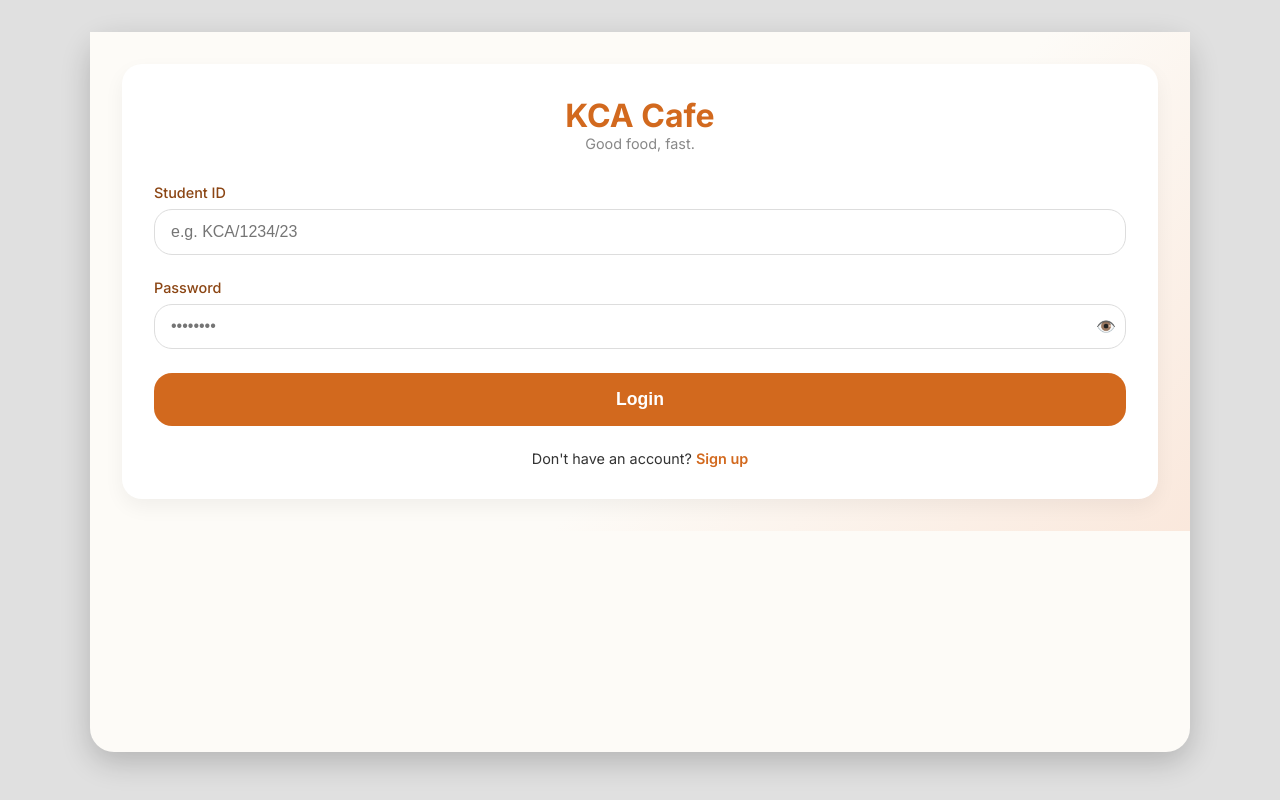
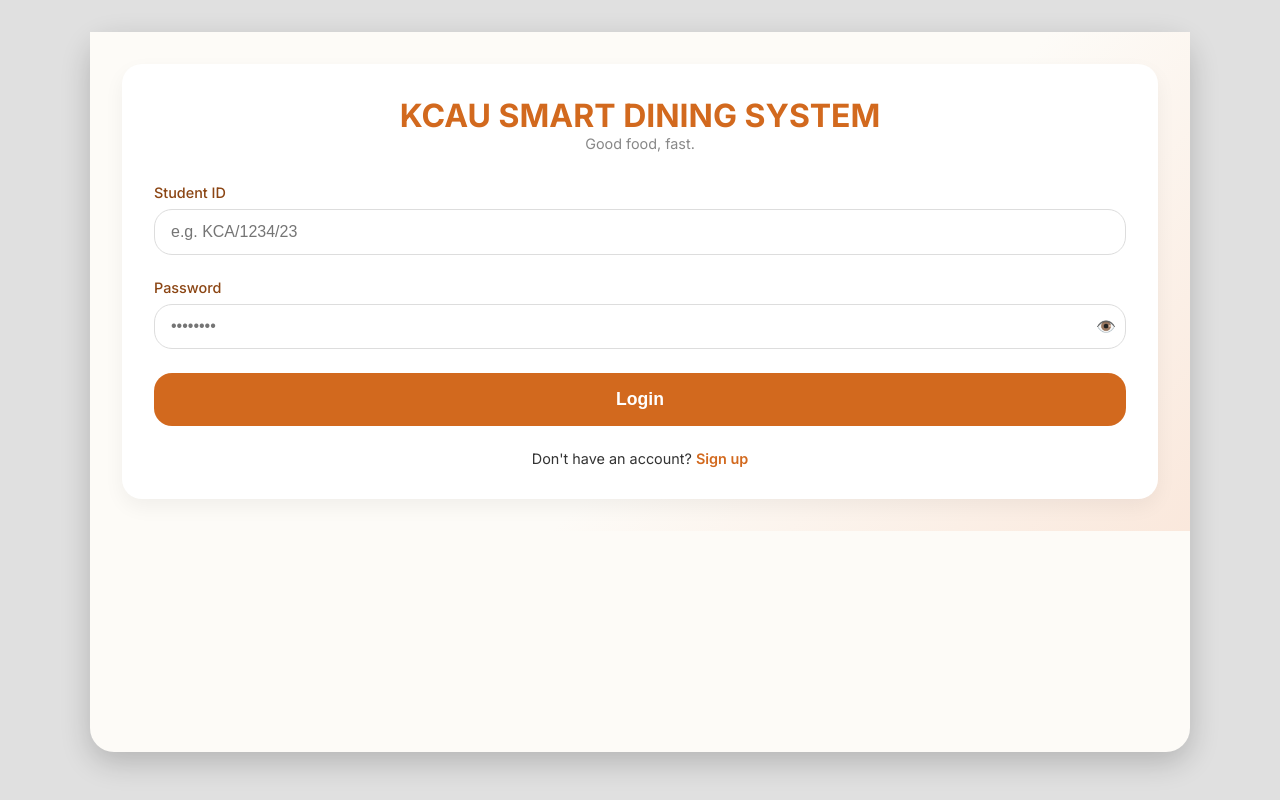
Before and after one commit to solomon476/Kca-Cafeteria, a website: page public/index.html in a window 1280 px wide. Drawn offline with Linux system fonts and the light colour scheme.

Commit message:
Update app name to KCAU SMART DINING SYSTEM

```diff
--- a/public/index.html
+++ b/public/index.html
@@ -3,7 +3,7 @@
 <head>
     <meta charset="UTF-8">
     <meta name="viewport" content="width=device-width, initial-scale=1.0">
-    <title>KCA Cafeteria</title>
+    <title>KCAU SMART DINING SYSTEM</title>
     <link href="https://fonts.googleapis.com/css2?family=Inter:wght@400;500;600;700&display=swap" rel="stylesheet">
     <link rel="stylesheet" href="style.css">
 </head>
@@ -14,7 +14,7 @@
         <div id="login-screen" class="screen">
             <div class="login-content">
                 <div class="logo">
-                    <h1>KCA Cafe</h1>
+                    <h1>KCAU SMART DINING SYSTEM</h1>
                     <p>Good food, fast.</p>
                 </div>
                 <div class="input-group">
@@ -37,7 +37,7 @@
         <div id="signup-screen" class="screen" style="display: none;">
             <div class="login-content">
                 <div class="logo">
-                    <h1>KCA Cafe</h1>
+                    <h1>KCAU SMART DINING SYSTEM</h1>
                     <p>Create Account</p>
                 </div>
                 <div class="input-group">
@@ -64,7 +64,7 @@
         <!-- Screen 2: Student Menu -->
         <div id="student-menu" class="screen" style="display: none;">
             <header class="app-header">
-                <h2>KCA Cafeteria</h2>
+                <h2>KCAU SMART DINING SYSTEM</h2>
                 <div class="cart-icon">
                     🛒
                     <span id="cart-badge" class="badge">0</span>
@@ -343,7 +343,7 @@
                 <div class="success-icon">✓</div>
                 <h3>Payment Successful</h3>
                 <div class="receipt-body">
-                    <h4>KCA Cafe Receipt</h4>
+                    <h4>KCAU SMART DINING SYSTEM Receipt</h4>
                     <ul id="receipt-items-list" class="receipt-items">
                         <!-- dynamic items -->
                     </ul>
```
